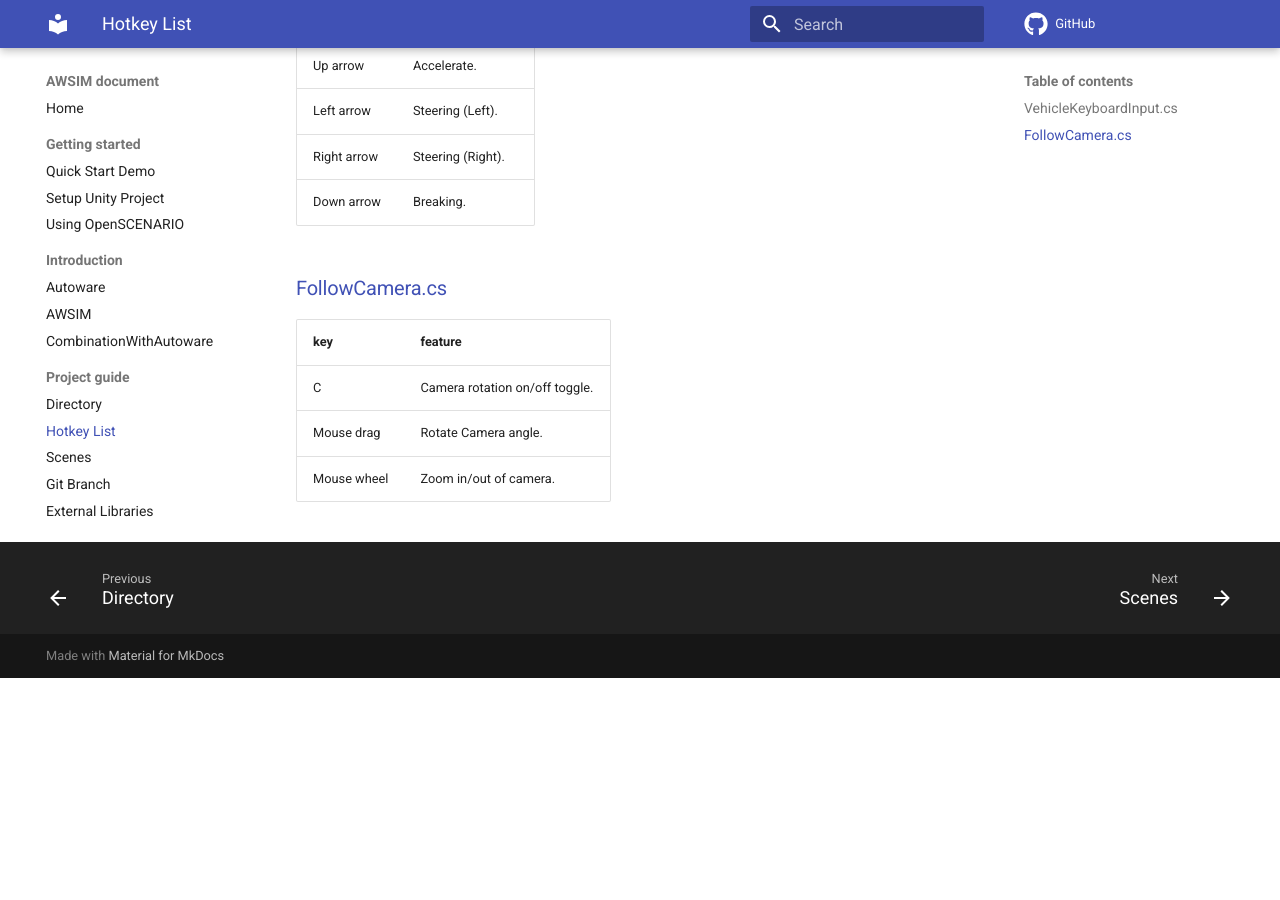
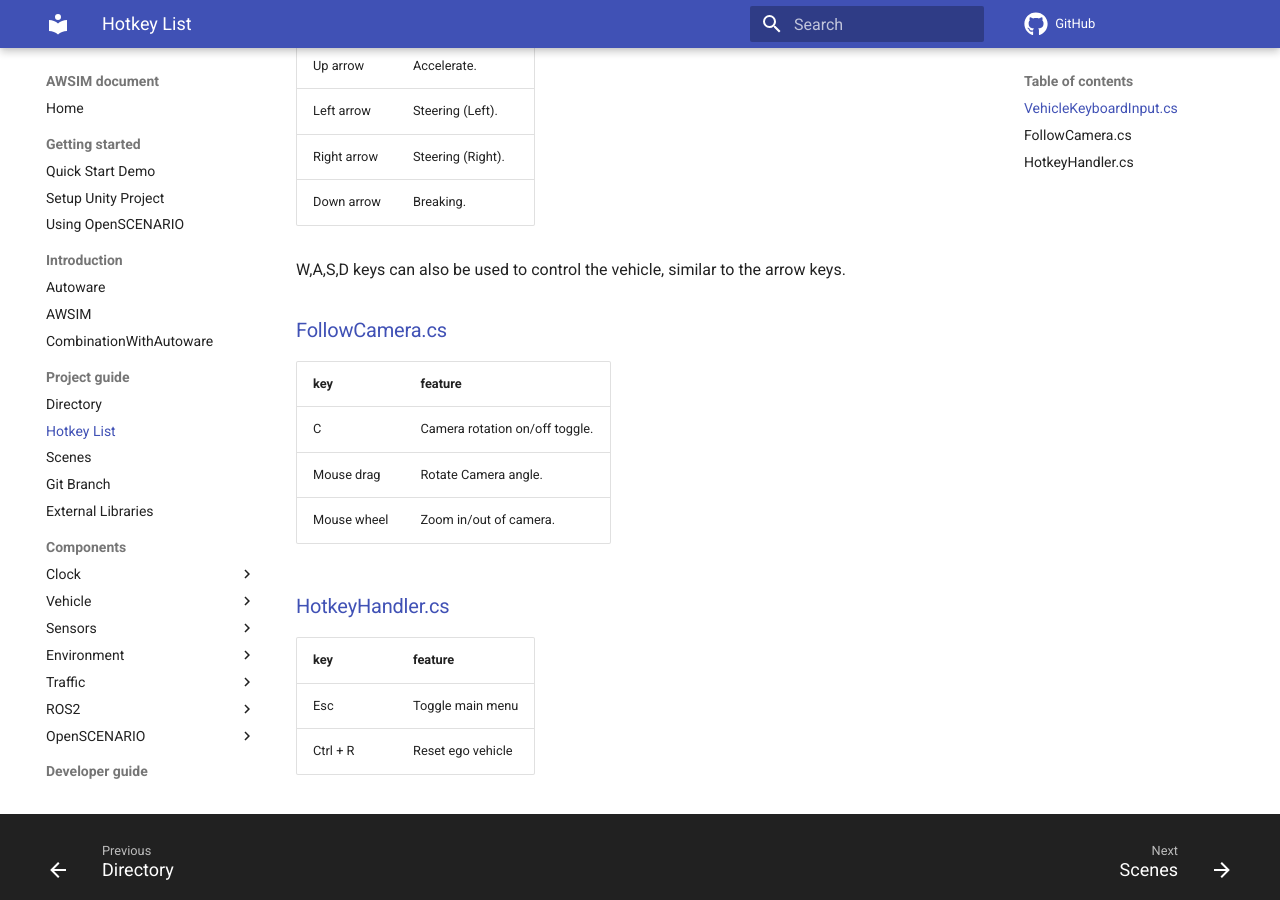
Before and after one commit to OptiVerse-Technology-Ltd/AWSIM, an MkDocs documentation site: the page built from docs/ProjectGuide/HotkeyList/index.md, in a window 1280 px wide and 900 px high, scrolled down 592 px. Built offline with MkDocs 1.6.1 and Material for MkDocs 9.7.7, drawn with Linux system fonts in a browser that asks for light colours; comment, search, counter and statistics services are not loaded; before the commit the page ends 1270 px from its top, so only the background shows below that.

Commit message:
docs: add missing hotkeys (#38)
Signed-off-by: Alptuğ Cırıt <alptug@leodrive.ai>

```diff
--- a/docs/ProjectGuide/HotkeyList/index.md
+++ b/docs/ProjectGuide/HotkeyList/index.md
@@ -1,6 +1,6 @@
 # Hotkey List
 
-### [VehicleKeyboardInput.cs](https://github.com/tier4/AWSIM/blob/main/Assets/AWSIM/Scripts/Vehicles/VehicleKeyboardInput.cs)
+### [VehicleKeyboardInput.cs](https://github.com/autowarefoundation/AWSIM/blob/main/Assets/AWSIM/Scripts/Vehicles/VehicleKeyboardInput.cs)
 
 |key|feature|
 |:--|:--|
@@ -17,10 +17,19 @@
 |Right arrow| Steering (Right). |
 |Down arrow| Breaking. |
 
-### [FollowCamera.cs](https://github.com/tier4/AWSIM/blob/main/Assets/AWSIM/Scripts/FollowCamera.cs)
+W,A,S,D keys can also be used to control the vehicle, similar to the arrow keys.
+
+### [FollowCamera.cs](https://github.com/autowarefoundation/AWSIM/blob/main/Assets/AWSIM/Scripts/FollowCamera.cs)
 
 |key|feature|
 |:--|:--|
 |C| Camera rotation on/off toggle. |
 |Mouse drag| Rotate Camera angle. |
 |Mouse wheel| Zoom in/out of camera. |
+
+### [HotkeyHandler.cs](https://github.com/autowarefoundation/AWSIM/blob/main/Assets/AWSIM/Scripts/UI/HotkeyHandler.cs)
+
+| key         | feature           |
+|:------------|:------------------|
+| Esc         | Toggle main menu  |
+| Ctrl + R    | Reset ego vehicle |
```
